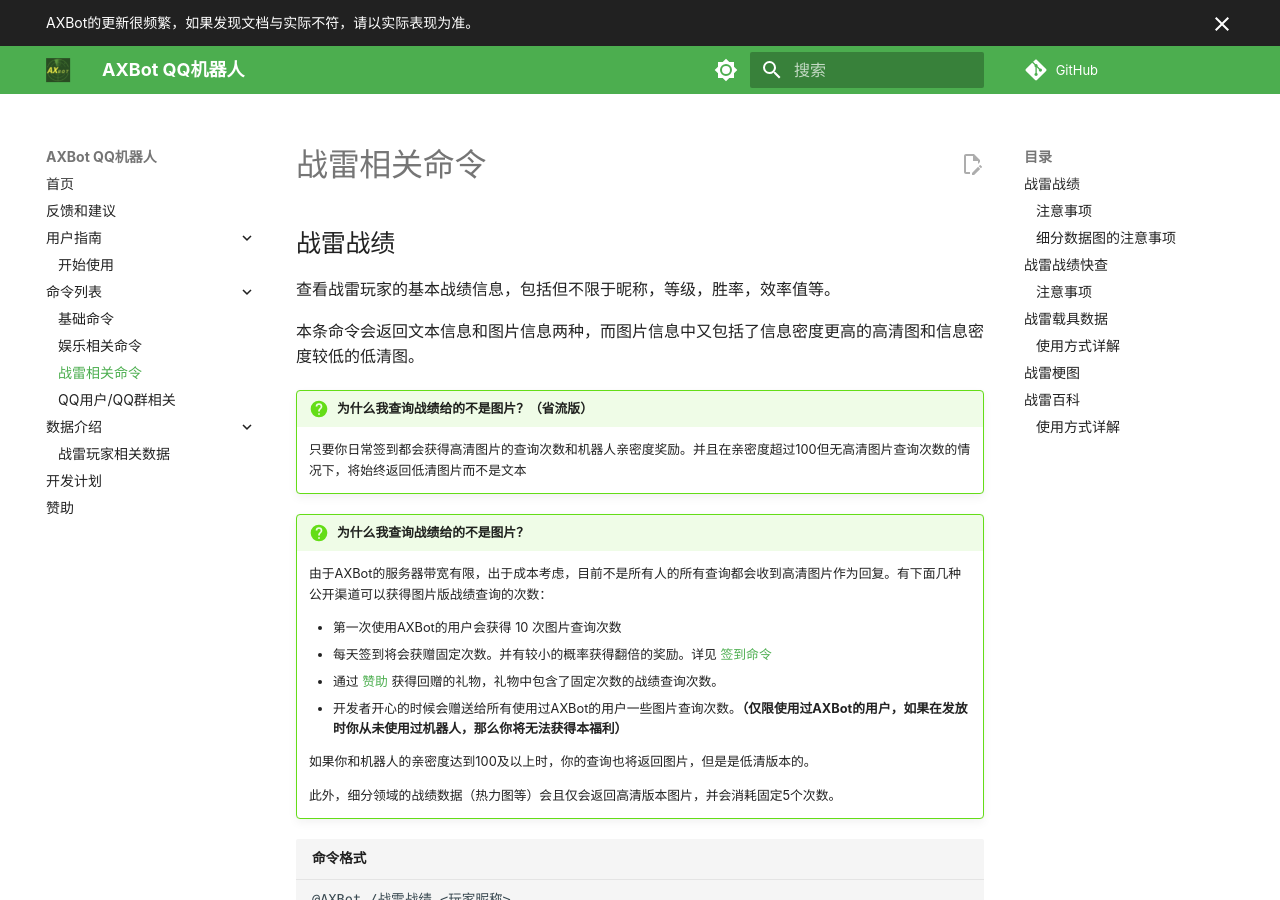
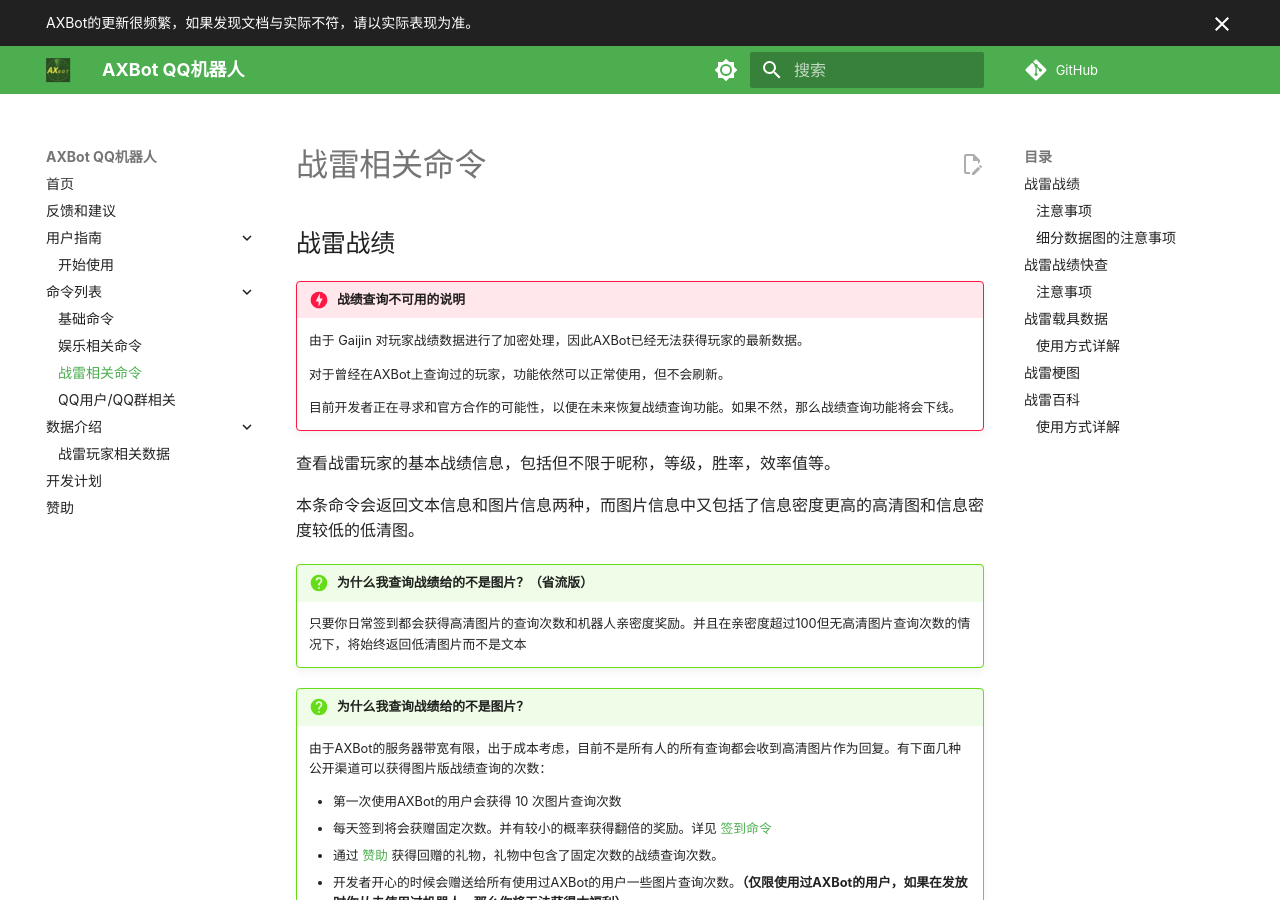
Before and after one commit to axiangcoding/axbot-qq-docs, an MkDocs documentation site: the page built from docs/command-list/wt-cmd.md, in a window 1280 px wide and 900 px high. Built offline with MkDocs 1.6.1 and Material for MkDocs 9.7.7, drawn with Linux system fonts in a browser that asks for light colours; comment, search, counter and statistics services are not loaded.

Commit message:
更新文档

```diff
--- a/docs/command-list/wt-cmd.md
+++ b/docs/command-list/wt-cmd.md
@@ -1,6 +1,13 @@
 # 战雷相关命令
 
 ## 战雷战绩
+
+!!! danger "战绩查询不可用的说明"
+    由于 Gaijin 对玩家战绩数据进行了加密处理，因此AXBot已经无法获得玩家的最新数据。
+
+    对于曾经在AXBot上查询过的玩家，功能依然可以正常使用，但不会刷新。
+
+    目前开发者正在寻求和官方合作的可能性，以便在未来恢复战绩查询功能。如果不然，那么战绩查询功能将会下线。
 
 查看战雷玩家的基本战绩信息，包括但不限于昵称，等级，胜率，效率值等。
 
```
